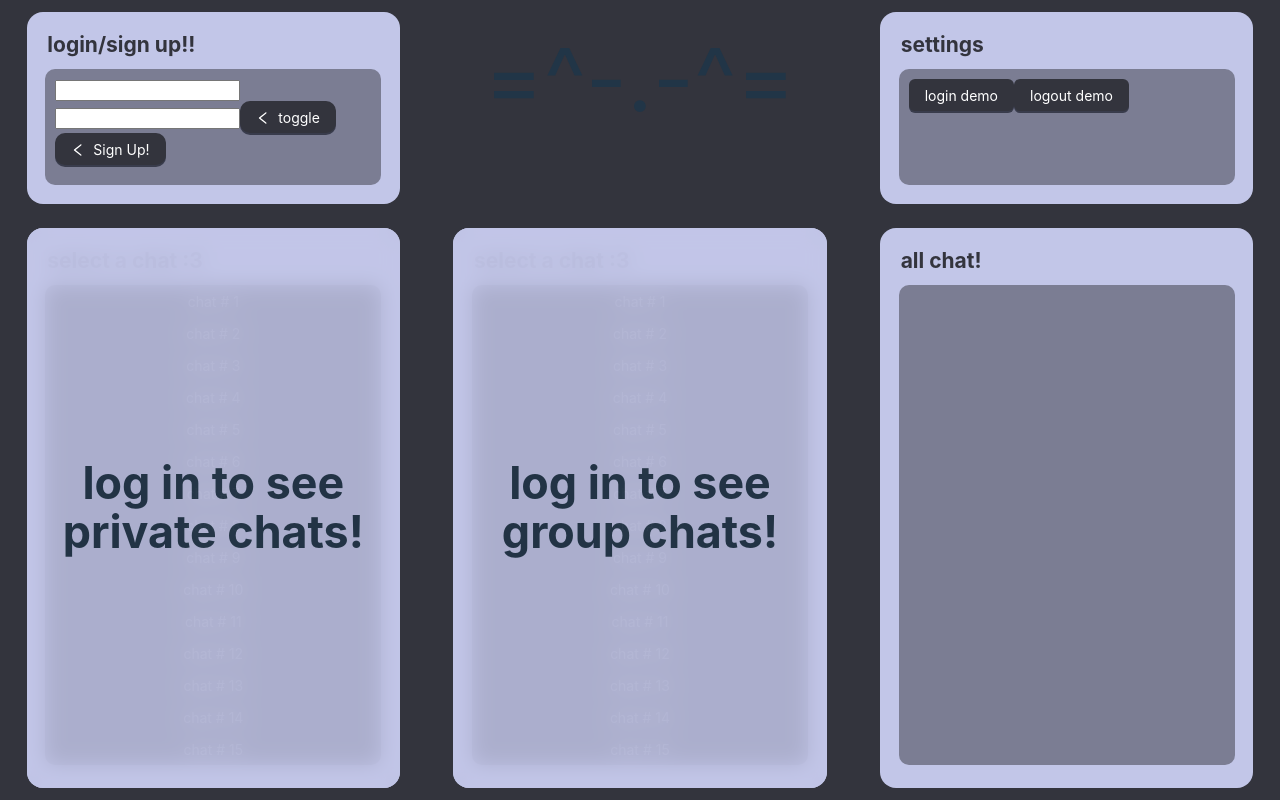
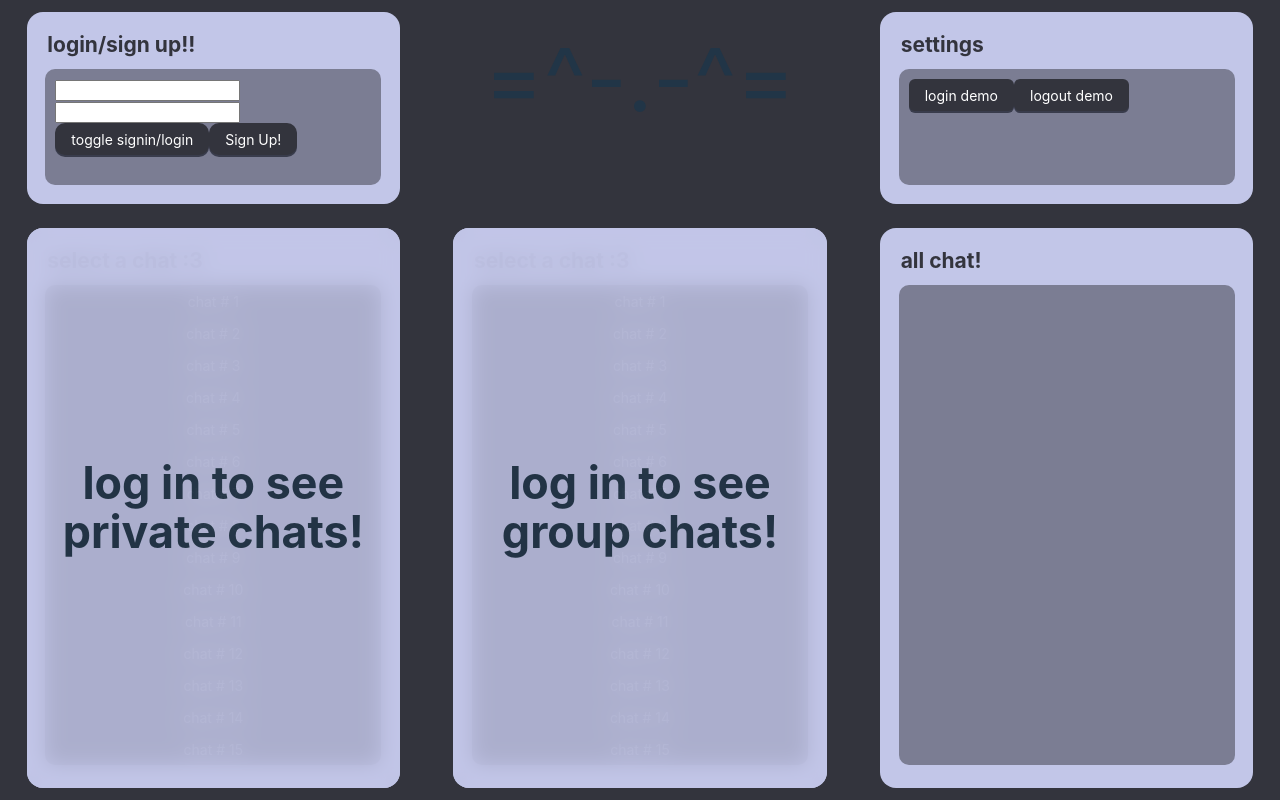
Before and after one commit to jsikali/MEAO-Frontend, a React (Vite) app in the folder meao/: page / in a window 1280 px wide. Built offline with nearby package versions, Linux system fonts and the light colour scheme.

Commit message:
changing isLoggedIn to login token (wip)

```diff
--- a/meao/src/LoginButton.jsx
+++ b/meao/src/LoginButton.jsx
@@ -2,26 +2,27 @@ import { Button } from "antd";
 import { LeftOutlined } from "@ant-design/icons";
 import axios from 'axios';
 
-const sendLoginDetails = (user, pass) => {
+const LoginButton = ({ setIsLoggedIn }) => {
+  const sendLoginDetails = (user, pass) => {
     console.log(
       `logging in with user: ${user} and pass: ${pass}`
     );
 
     axios({
       method: 'post',
-      url: 'http://137.112.221.75:5000/login',
+      url: 'https://137.112.221.75:5000/login',
       data: {
         username: user,
         password: pass
       }
     })
+
+    setIsLoggedIn("key")
   };
 
-const LoginButton = () => {
   return (
     <Button
       type="primary"
-      icon={<LeftOutlined />}
       onClick={() =>
         sendLoginDetails(
           document.getElementById("username").value,
--- a/meao/src/LoginSignup.jsx
+++ b/meao/src/LoginSignup.jsx
@@ -1,6 +1,5 @@
 //import React, { useState } from 'react';
 import { Button } from "antd";
-import { LeftOutlined } from "@ant-design/icons";
 import SignUpButton from "./SignUpButton.jsx"
 import LoginButton from "./LoginButton.jsx"
 //import { useState } from 'react';
@@ -12,18 +11,16 @@ const Login = ({ setIsLoggedIn, getIsLoggedIn, switchToggle, getToggle }) => {
   console.log("the logged in val is " + getIsLoggedIn());
 
   const swapButtons = () => {
-    switchToggle((toggle)=> !toggle);
-    setIsLoggedIn((loggedIn)=> !loggedIn);
+    switchToggle((toggle) => !toggle);
   };
 
-  function ToggleButton(){
+  function ToggleButton() {
 
-    if(getToggle())
-    {
+    if (getToggle()) {
       console.log("show login button");
-      return <LoginButton></LoginButton>;
-    }else
-    {
+      return <LoginButton
+        setIsLoggedIn={setIsLoggedIn}></LoginButton>
+    } else {
       console.log("show sign up button");
       return <SignUpButton></SignUpButton>;
     }
@@ -71,13 +68,12 @@ const Login = ({ setIsLoggedIn, getIsLoggedIn, switchToggle, getToggle }) => {
         <input type="text" id='password' />
         <Button
           type="primary"
-          icon={<LeftOutlined />}
           onClick={() => swapButtons()}
           style={{
             borderRadius: "10px",
           }}
         >
-          toggle
+          toggle signin/login
         </Button>
         <ToggleButton></ToggleButton>
       </div>
--- a/meao/src/SignUpButton.jsx
+++ b/meao/src/SignUpButton.jsx
@@ -9,7 +9,7 @@ const sendSignUpDetails = (user, pass) => {
 
     axios({
       method: 'post',
-      url: 'http://137.112.221.75:5000/signup',
+      url: 'https://137.112.221.75:5000/signup',
       data: {
         username: user,
         password: pass
@@ -21,7 +21,6 @@ const LoginButton = () => {
   return (
     <Button
       type="primary"
-      icon={<LeftOutlined />}
       onClick={() =>
         sendSignUpDetails(
           document.getElementById("username").value,
```
